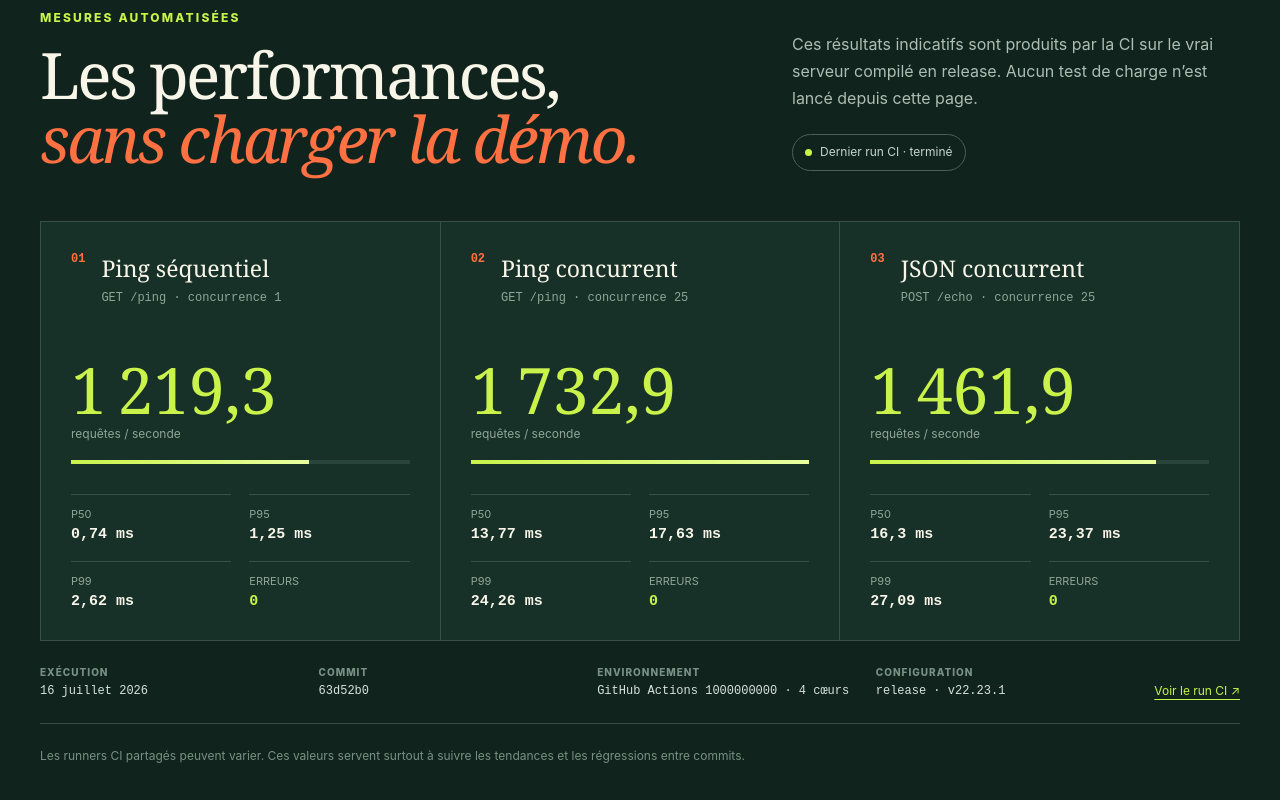
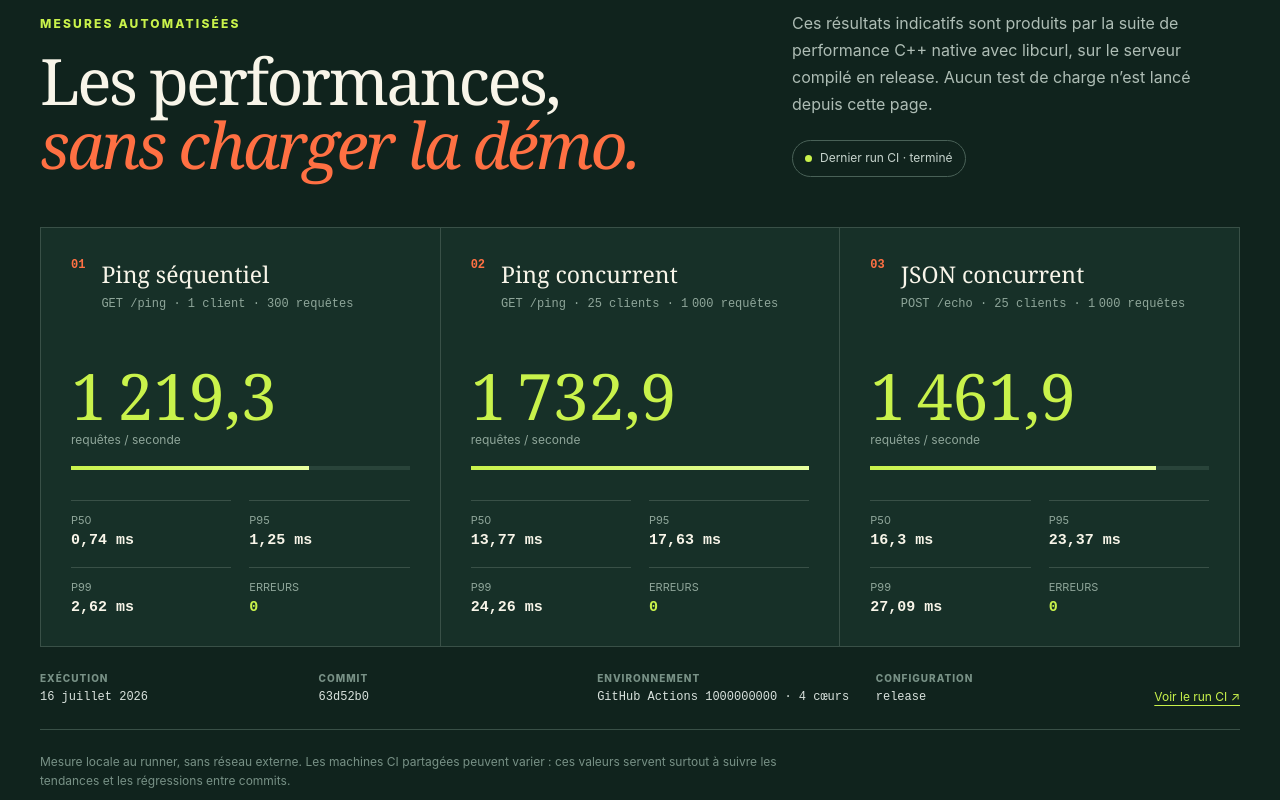
Before and after one commit to exalight87/Network, a website: page website/index.html in a window 1280 px wide. Shown: the part 2500-3300 px from the top of the page. Drawn offline with Linux system fonts and the light colour scheme.

Commit message:
fix(demo): label native server benchmarks clearly

```diff
--- a/website/app.js
+++ b/website/app.js
@@ -128,7 +128,7 @@ async function loadBenchmarks() {
           <div><dt>Erreurs</dt><dd class="${result.errors === 0 ? 'metric-ok' : 'metric-error'}">${result.errors}</dd></div>
         </dl>`;
       article.querySelector('h3').textContent = result.label;
-      article.querySelector('.benchmark-card-title p').textContent = `${result.method} ${result.path} · concurrence ${result.concurrency}`;
+      article.querySelector('.benchmark-card-title p').textContent = `${result.method} ${result.path} · ${result.concurrency} client${result.concurrency > 1 ? 's' : ''} · ${formatNumber(result.requests, 0)} requêtes`;
       article.querySelector('.throughput strong').textContent = formatNumber(result.rps);
       return article;
     }));
@@ -137,7 +137,7 @@ async function loadBenchmarks() {
     $('#benchmark-date').textContent = generatedAt.toLocaleDateString('fr-FR', { day: 'numeric', month: 'long', year: 'numeric' });
     $('#benchmark-commit').textContent = report.commit || '—';
     $('#benchmark-runner').textContent = report.environment ? `${report.environment.runner} · ${report.environment.cores} cœurs` : '—';
-    $('#benchmark-config').textContent = report.environment ? `${report.environment.build} · ${report.environment.node}` : '—';
+    $('#benchmark-config').textContent = report.environment?.build || '—';
     $('#benchmark-context').hidden = false;
     if (report.runUrl) {
       $('#benchmark-run').href = report.runUrl;
--- a/website/data/benchmarks.json
+++ b/website/data/benchmarks.json
@@ -1,5 +1,6 @@
 {
   "schemaVersion": 1,
+  "source": "native-cpp-performance-tests",
   "generatedAt": "2026-07-16T23:24:27.054Z",
   "commit": "63d52b0",
   "runUrl": "https://github.com/exalight87/Network/actions/runs/29542000257",
--- a/website/index.html
+++ b/website/index.html
@@ -69,7 +69,7 @@
           <h2 id="benchmarks-title">Les performances,<br><em>sans charger la démo.</em></h2>
         </div>
         <div class="benchmark-intro">
-          <p>Ces résultats indicatifs sont produits par la CI sur le vrai serveur compilé en release. Aucun test de charge n’est lancé depuis cette page.</p>
+          <p>Ces résultats indicatifs sont produits par la suite de performance C++ native avec libcurl, sur le serveur compilé en release. Aucun test de charge n’est lancé depuis cette page.</p>
           <span id="benchmark-status" class="benchmark-status">Chargement des résultats…</span>
         </div>
       </div>
@@ -85,7 +85,7 @@
         <div><span>Configuration</span><strong id="benchmark-config">—</strong></div>
         <a id="benchmark-run" href="#" target="_blank" rel="noopener" hidden>Voir le run CI ↗</a>
       </div>
-      <p class="benchmark-note">Les runners CI partagés peuvent varier. Ces valeurs servent surtout à suivre les tendances et les régressions entre commits.</p>
+      <p class="benchmark-note">Mesure locale au runner, sans réseau externe. Les machines CI partagées peuvent varier : ces valeurs servent surtout à suivre les tendances et les régressions entre commits.</p>
     </section>
 
     <section class="features">
```
